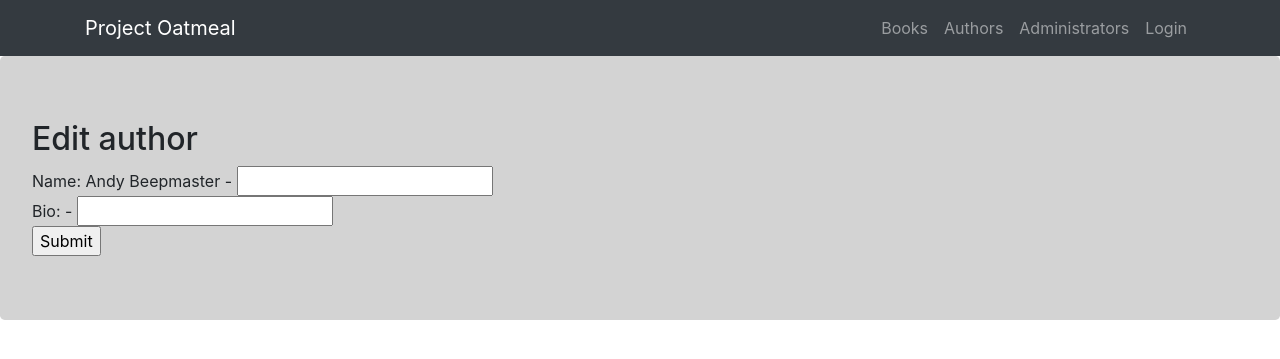
After one commit to josefwakman/projectoatmeal, a Node server app: page /edit-author/1 in a window 1280 px wide. The commit adds this page. Shown: the top 359 px of the page. Run offline with Node 20, Linux system fonts and the light colour scheme; some libraries are stand-ins or nearby versions.

Commit message:
add edit-author

```diff
--- a/app.js
+++ b/app.js
@@ -175,6 +175,13 @@ app.get('/author/:id', (req, res) => {
     res.render("author.hbs", foundAuthor[0])
 })
 
+app.get('/edit-author/:id', (req, res) => {
+    foundAuthor = authors.filter((author) => {
+        return author.id == req.params.id
+    })
+    res.render("edit-author.hbs", foundAuthor[0])
+})
+
 
 // ---------------------------------------
 
--- a/views/administrator.hbs
+++ b/views/administrator.hbs
@@ -6,4 +6,4 @@
 
 <p>Contact: {{email}}</p>
 
-<a href="/editadmin/{{id}}">Edit</a>
+<a href="/edit-admin/{{id}}">Edit</a>
--- a/views/author.hbs
+++ b/views/author.hbs
@@ -13,4 +13,4 @@
 {{/each}}
 
 
-<a href="edit-author/{{id}}">Edit</a>
+<a href="/edit-author/{{id}}">Edit</a>
--- /dev/null
+++ b/views/edit-author.hbs
@@ -0,0 +1,7 @@
+<h2>Edit author</h2>
+
+<form action="/edit-books" method="post">
+    Name: {{name}} - <input type="text"><br>
+    Bio: {{bio}} - <input type="text"><br>
+    <input type="submit">
+</form>
```
